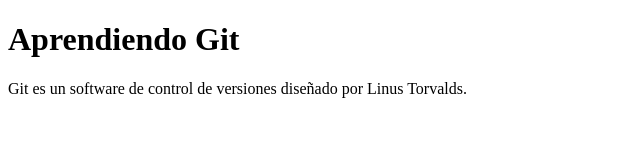
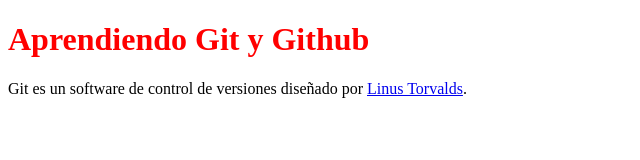
Before and after one commit to Aluhe/PWFE-M1-09, a plain HTML site: page index.html in a window 1280 px wide. Shown: the whole page, without its empty margins (0-640 px from the left). Drawn offline with Linux system fonts and the light colour scheme.

Commit message:
Introduccion a HTML y CSS

```diff
--- a/index.html
+++ b/index.html
@@ -5,7 +5,7 @@
 		<title>Aprendiendo Git</title>
 	</head>
 	<body>
-	<h1>Aprendiendo Git</h1>
-	<p>Git es un software de control de versiones diseñado por Linus Torvalds.</p>
+	    <h1 style="color: red"> Aprendiendo Git y Github </h1>
+		<p>Git es un software de control de versiones diseñado por <a href="https://es.wikipedia.org/wiki/Linus_Torvalds">Linus Torvalds</a>.</p>
 	</body>
 </html>
```
Lines whose indentation alone changed are shown as unchanged.
